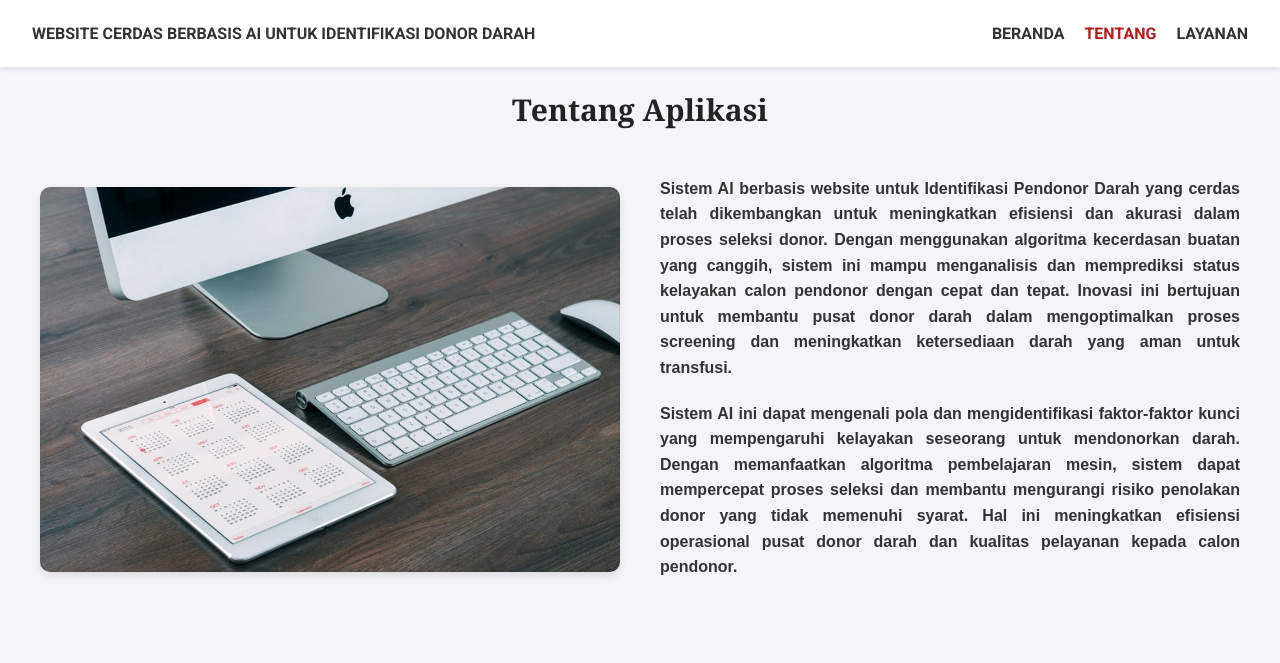
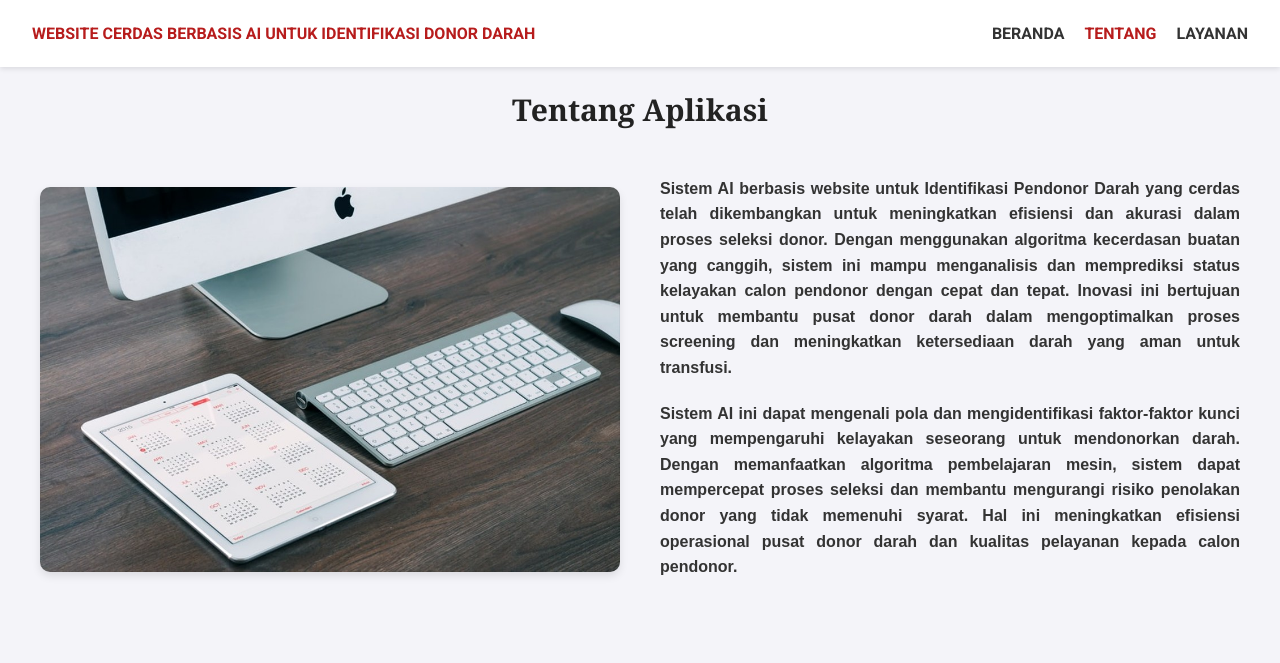
Before and after one commit to ikhwanz29/PythonBased_Web, a Django app: page /tentang/ in a window 1280 px wide. Shown: the top 663 px of the page. Run offline with Django 4.2, Linux system fonts and the light colour scheme.

Commit message:
Color Style for Nav

```diff
--- a/proyek_donor_darah/identifikasi_donor/templates/identifikasi_donor/base.html
+++ b/proyek_donor_darah/identifikasi_donor/templates/identifikasi_donor/base.html
@@ -14,7 +14,7 @@
     <header>
         <nav>
             <div class="logo">
-                <a href="{% url 'beranda' %}" {% if request.resolver_match.url_name == 'beranda' %}class="active"{% endif %}>WEBSITE CERDAS BERBASIS AI UNTUK IDENTIFIKASI DONOR DARAH</a>
+                <a href="{% url 'beranda' %}" style="color: #b71c1c;">WEBSITE CERDAS BERBASIS AI UNTUK IDENTIFIKASI DONOR DARAH</a>
             </div>
             <div class="hamburger">
                 <i class="fas fa-bars"></i>
--- a/proyek_donor_darah/static/css/style.css
+++ b/proyek_donor_darah/static/css/style.css
@@ -33,14 +33,10 @@ nav {
 }
 
 .logo a {
-  color: #333;
+  color: #b71c1c;
   text-decoration: none;
   font-weight: bold;
   font-size: 1rem;
-}
-.logo a:hover,
-.logo a.active {
-  color: #b71c1c;
 }
 
 .nav-links {
```
